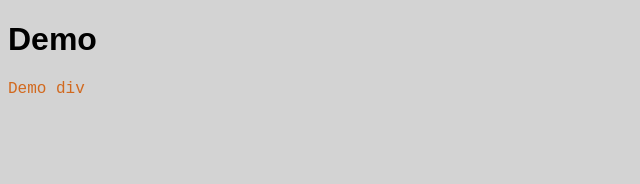
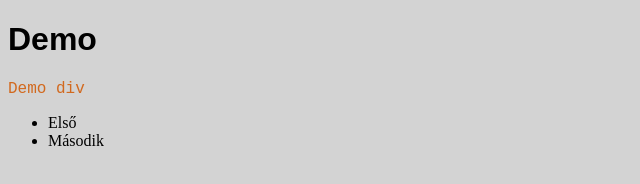
Before and after one commit to KovacsBalint91/Demo, a plain HTML site: page index.html in a window 1280 px wide. Shown: the whole page, without its empty margins (0-640 px from the left). Drawn offline with Linux system fonts and the light colour scheme.

Commit message:
FEAT: add list

```diff
--- a/index.html
+++ b/index.html
@@ -10,5 +10,9 @@
 <body>
     <h1>Demo</h1>
     <div class="demo1">Demo div</div>
+    <ul>
+        <li>Első</li>
+        <li>Második</li>
+    </ul>
 </body>
 </html>
```
